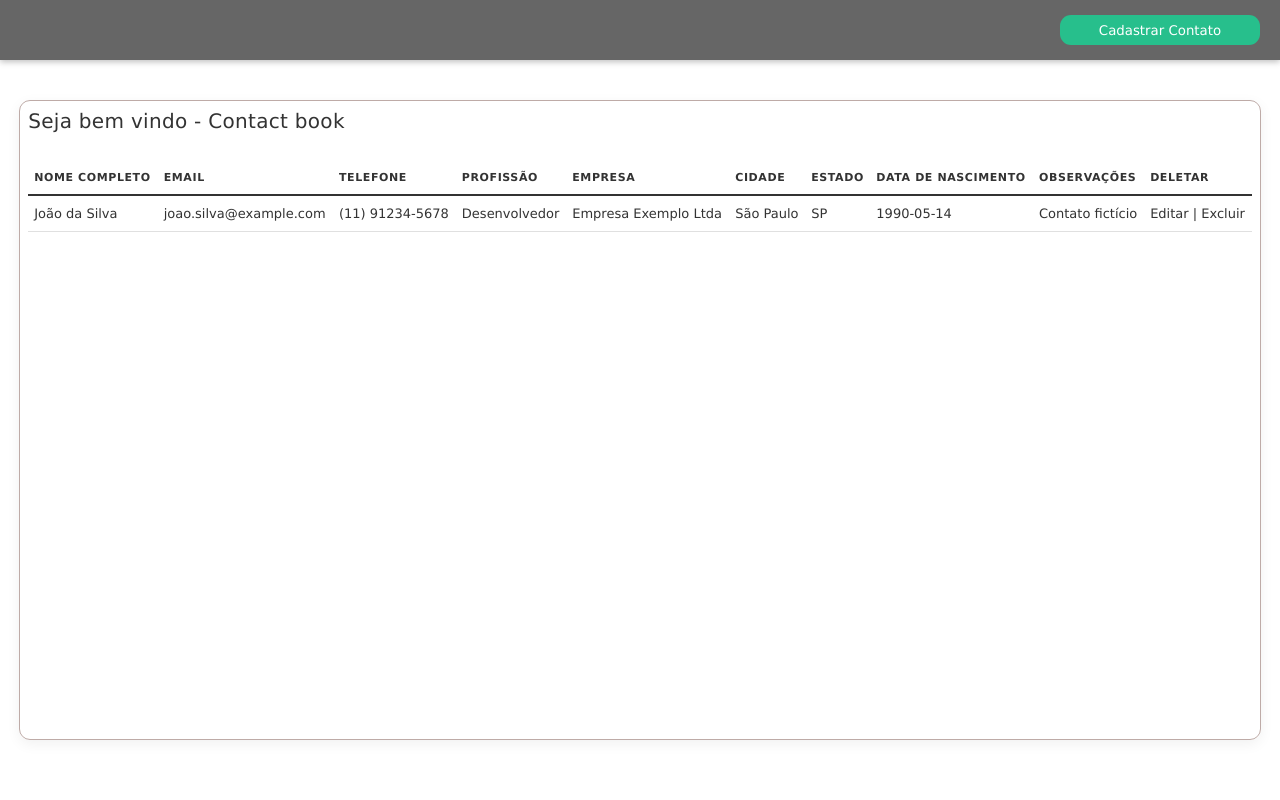
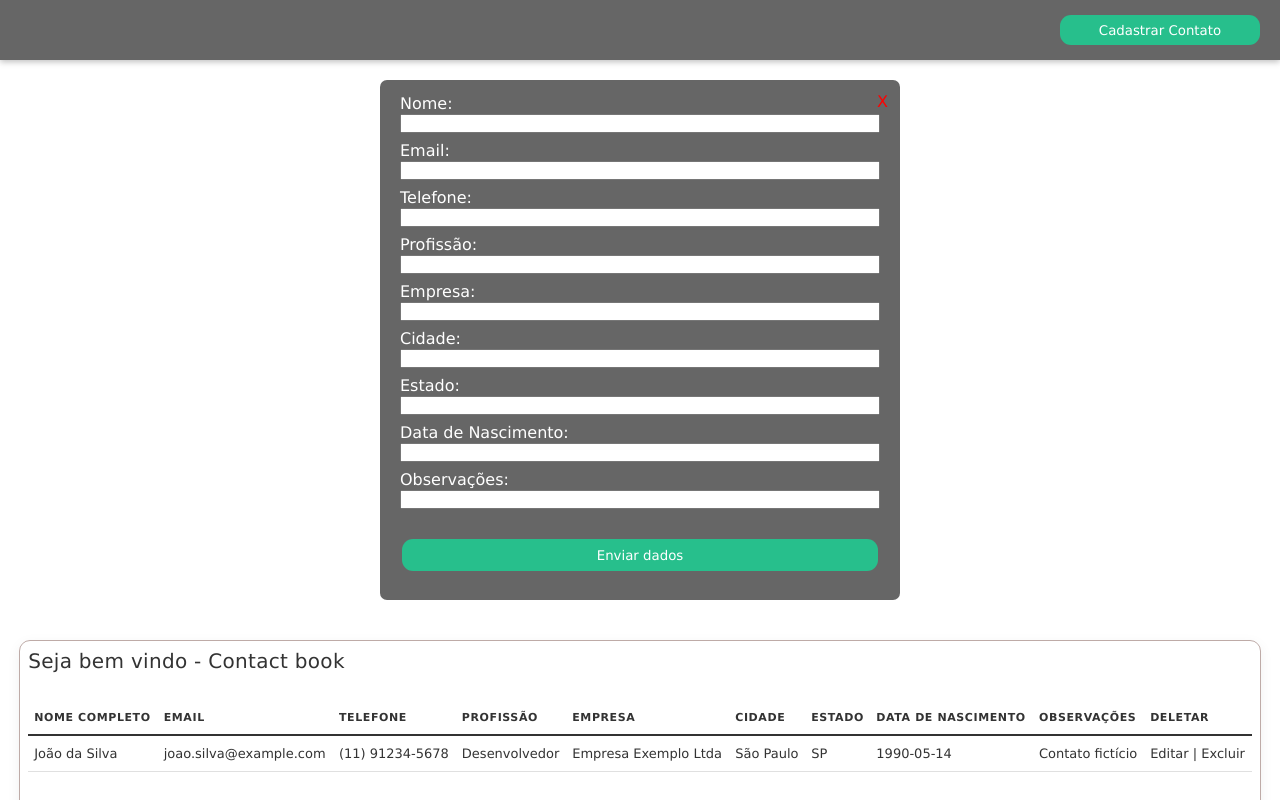
Before and after one commit to yyhago/vanilla-js-contact-book, a plain HTML site: page index.html in a window 1280 px wide. Both pictures are taken after a click on the button "Cadastrar Contato". Shown: the top 800 px of the page. Drawn offline with Linux system fonts and the light colour scheme.

Commit message:
advances with code in js, geted yours selectores, and principaly functions

```diff
--- a/css/style.css
+++ b/css/style.css
@@ -29,6 +29,60 @@ body{
 ::selection{
     background-color: var(--color-primary);
     color: #fff;
+}
+
+.box-modal{
+    margin: auto;
+    width: 520px;
+    height: 520px;
+    background-color: var(--color-navbar);
+    margin-top: 20px;
+    border-radius: 7px;
+    position: relative;
+}
+
+.inputs{
+    margin: 12px;
+    padding-top: 6px;
+}
+
+p{
+    margin: 8px;
+    color: #fff;
+}
+
+input{
+    width: 100%;
+    padding-left: 6px;
+}
+
+#data-send{
+    display: flex;
+    align-items: center;
+    justify-content: center;
+    margin: auto;
+    margin-top: 30px;
+    width: 96%;
+    height: 32px;
+    background-color: var(--color-primary);
+    border-radius: 11px;
+    border-style: none;
+    cursor: pointer;
+    font-family: var(--font-main);
+    transition: background-color var(--transition), transform var(--transition), box-shadow var(--transition);
+    color: #fff;
+}
+
+.closed-modal{
+    position: absolute;
+    top: 12px;
+    right: 12px;
+    cursor: pointer;
+    color: red;
+}
+
+.hidden{
+    display: none;
 }
 
 .box-navbar{
--- a/index.html
+++ b/index.html
@@ -12,6 +12,24 @@
         <div class="menu-navbar">
             <button id="register-contact">Cadastrar Contato</button>
         </div>
+    </div>
+
+    <div class="box-modal hidden">
+        <form action="" id="formModal">
+            <div class="inputs">
+                <p>Nome: <input type="text" class="name"></p>
+                <label for="" class="closed-modal">X</label>
+                <p>Email: <input type="text" class="email"></p>
+                <p>Telefone: <input type="text" class="telphone"></p>
+                <p>Profissão: <input type="text" class="job"></p>
+                <p>Empresa: <input type="text" class="enterprise"></p>
+                <p>Cidade: <input type="text" class="city"></p>
+                <p>Estado: <input type="text" class="state"></p>
+                <p>Data de Nascimento: <input type="text" class="datebirth"></p>
+                <p>Observações: <input type="text" class="observation"></p>
+                <button id="data-send">Enviar dados</button>
+            </div>
+        </form>
     </div>
 
     <div class="box-container">
--- a/js/script.js
+++ b/js/script.js
@@ -0,0 +1,52 @@
+function myScope(){
+
+    const registerUser = document.querySelector('#register-contact');
+    const boxModal = document.querySelector('.box-modal');
+    const closeModal = document.querySelector('.closed-modal');
+    const formModal = document.querySelector('#formModal');
+
+    const name = document.querySelector('.name');
+    const email = document.querySelector('.email');
+    const telphone = document.querySelector('.telphone');
+    const job = document.querySelector('.job');
+    const enterprise = document.querySelector('.enterprise');
+    const city = document.querySelector('.city');
+    const state = document.querySelector('.state');
+    const datebirth = document.querySelector('.datebirth');
+    const observation = document.querySelector('.observation');
+
+    let database = []
+
+    function openModal(){
+        boxModal.classList.remove('hidden');
+    }
+
+    function closedModal(){
+        boxModal.classList.add('hidden');
+    }
+
+    function atualizationForm(e){
+        e.preventDefault();
+        getData();
+    }
+
+    // function getData(){ BUILDING HEHE
+    //     const data = database.push({
+    //         name: name.value,
+    //         email: email.value,
+    //         telphone: telphone.value,
+    //         job: job.value,
+    //         enterprise: enterprise.value,
+    //         city: city.value,
+    //         state: state.value,
+    //         datebirth: datebirth.value,
+    //         observation: observation.value
+    //     })
+    // }
+
+    registerUser.addEventListener('click', openModal);
+    closeModal.addEventListener('click', closedModal);
+    formModal.addEventListener('submit', atualizationForm);
+}
+
+myScope();
```
